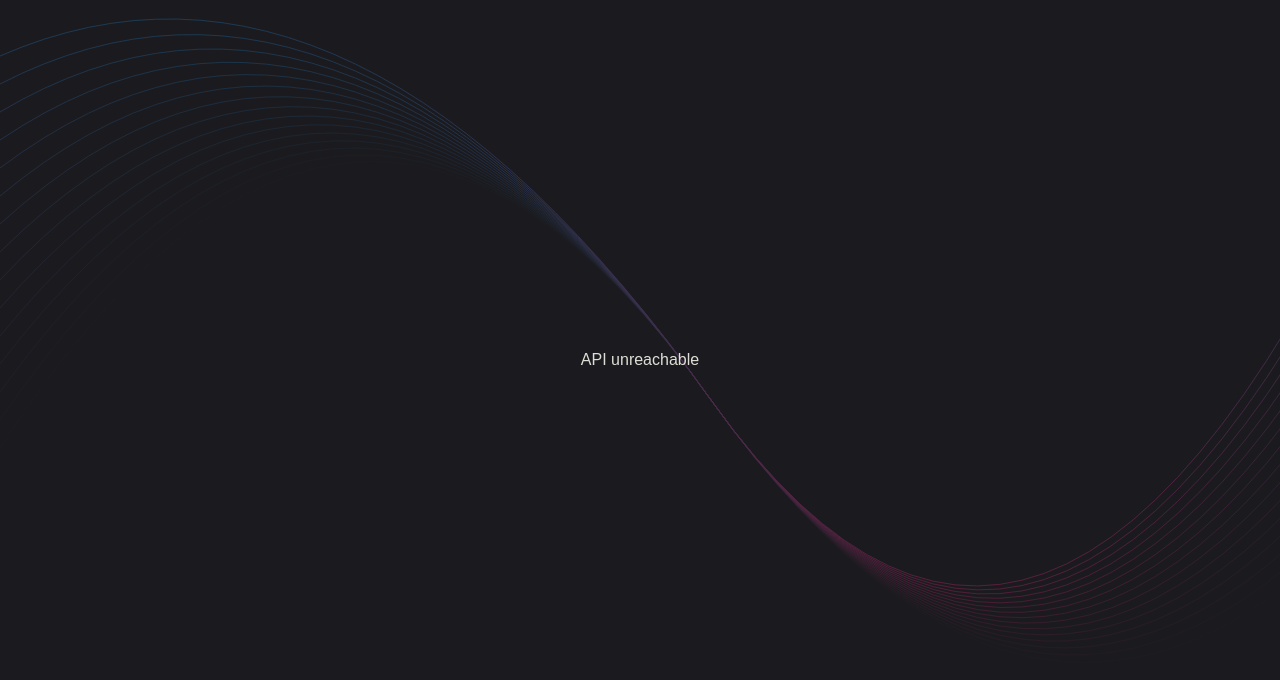
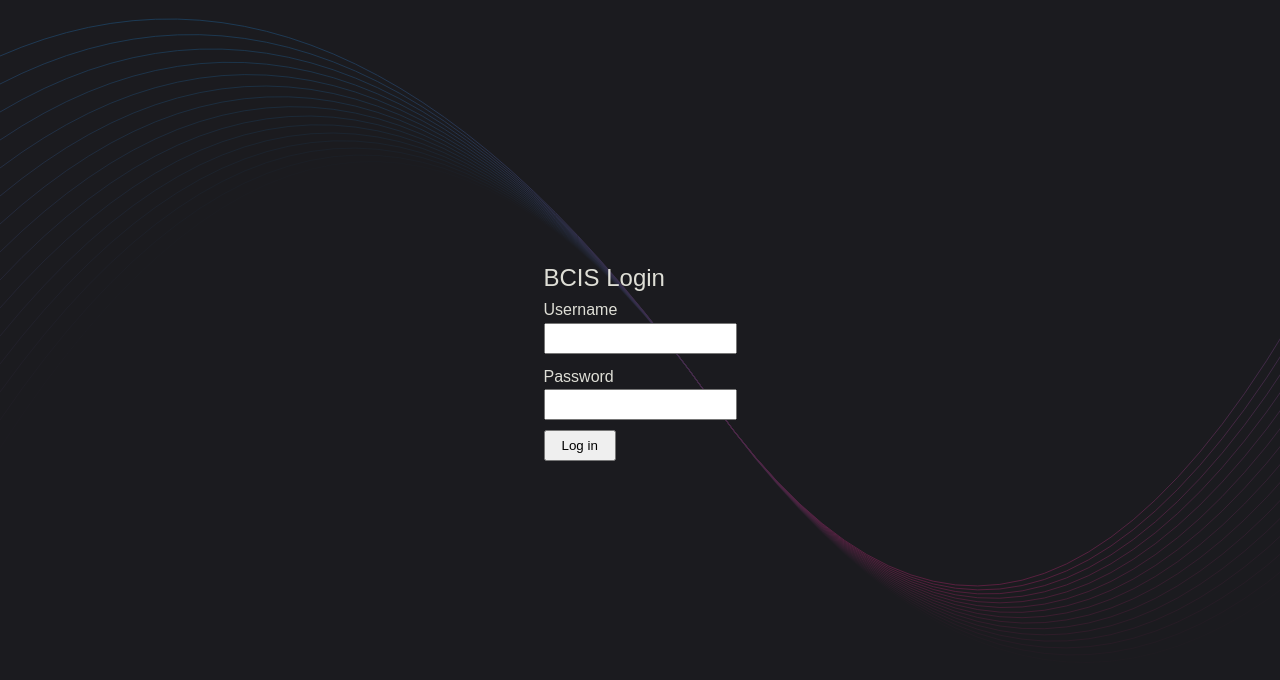
Before and after one commit to GabrielFFA1313/BCIS, a React (Vite) app in the folder apps/desktop/src/renderer/: page / in a window 1280 px wide. Shown: the top 680 px of the page. Built offline with nearby package versions, Linux system fonts and the light colour scheme; no server answers.

Commit message:
desktop: electron login screen calls auth API and displays user/roles/permissions

```diff
--- a/apps/desktop/src/renderer/src/App.tsx
+++ b/apps/desktop/src/renderer/src/App.tsx
@@ -1,16 +1,102 @@
-import { useEffect, useState } from "react";
+import { useState } from "react";
+
+interface AuthUser {
+  id: number;
+  username: string;
+  fullName: string;
+  roles: string[];
+  permissions: string[];
+}
 
 function App() {
-  const [status, setStatus] = useState("checking...");
+  const [token, setToken] = useState<string | null>(null);
+  const [user, setUser] = useState<AuthUser | null>(null);
+  const [username, setUsername] = useState("");
+  const [password, setPassword] = useState("");
+  const [error, setError] = useState<string | null>(null);
+  const [loading, setLoading] = useState(false);
 
-  useEffect(() => {
-    fetch("http://localhost:4000/health/db")
-      .then((res) => res.json())
-      .then((data) => setStatus(`API: ${data.status}, DB: ${data.database}`))
-      .catch(() => setStatus("API unreachable"));
-  }, []);
+  async function handleLogin(e: React.FormEvent) {
+    e.preventDefault();
+    setError(null);
+    setLoading(true);
 
-  return <div style={{ padding: 20, fontFamily: "sans-serif" }}>{status}</div>;
+    try {
+      const res = await fetch("http://localhost:4000/auth/login", {
+        method: "POST",
+        headers: { "Content-Type": "application/json" },
+        body: JSON.stringify({ username, password }),
+      });
+
+      const data = await res.json();
+
+      if (!res.ok) {
+        setError(data.error || "Login failed");
+        setLoading(false);
+        return;
+      }
+
+      setToken(data.token);
+      setUser(data.user);
+    } catch {
+      setError("Could not reach the API. Is it running?");
+    } finally {
+      setLoading(false);
+    }
+  }
+
+  function handleLogout() {
+    setToken(null);
+    setUser(null);
+    setUsername("");
+    setPassword("");
+  }
+
+  // ── Logged in: show a minimal dashboard placeholder ──
+  if (token && user) {
+    return (
+      <div style={{ padding: 20, fontFamily: "sans-serif" }}>
+        <h2>Welcome, {user.fullName}</h2>
+        <p>Username: {user.username}</p>
+        <p>Roles: {user.roles.join(", ")}</p>
+        <p>Permissions: {user.permissions.join(", ")}</p>
+        <button onClick={handleLogout}>Log out</button>
+      </div>
+    );
+  }
+
+  // ── Not logged in: show the login form ──
+  return (
+    <div style={{ padding: 20, fontFamily: "sans-serif", maxWidth: 320 }}>
+      <h2>BCIS Login</h2>
+      <form onSubmit={handleLogin}>
+        <div style={{ marginBottom: 10 }}>
+          <label>Username</label>
+          <br />
+          <input
+            type="text"
+            value={username}
+            onChange={(e) => setUsername(e.target.value)}
+            style={{ width: "100%", padding: 6 }}
+          />
+        </div>
+        <div style={{ marginBottom: 10 }}>
+          <label>Password</label>
+          <br />
+          <input
+            type="password"
+            value={password}
+            onChange={(e) => setPassword(e.target.value)}
+            style={{ width: "100%", padding: 6 }}
+          />
+        </div>
+        {error && <p style={{ color: "red" }}>{error}</p>}
+        <button type="submit" disabled={loading} style={{ padding: "6px 16px" }}>
+          {loading ? "Logging in..." : "Log in"}
+        </button>
+      </form>
+    </div>
+  );
 }
 
 export default App;
```
